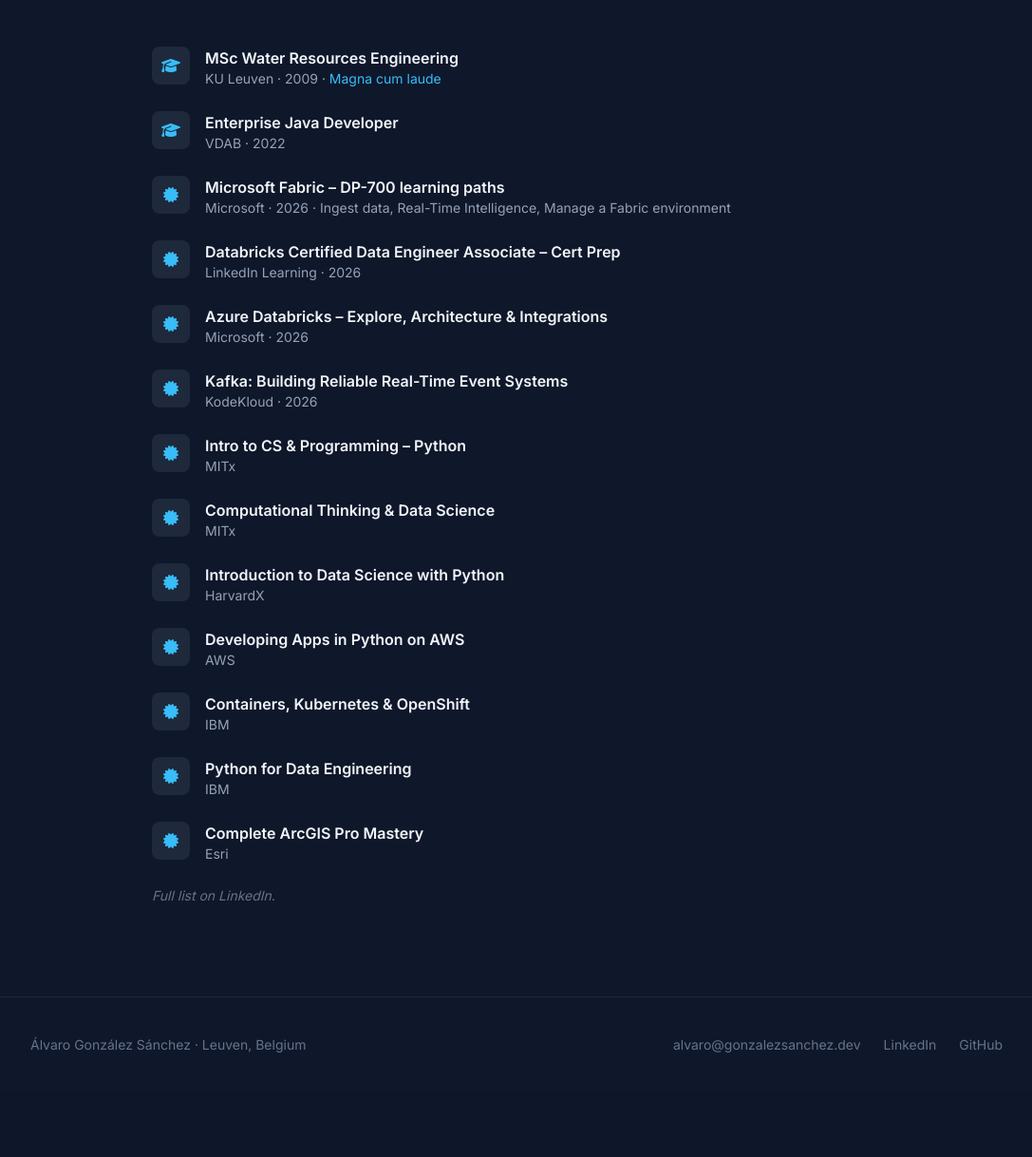
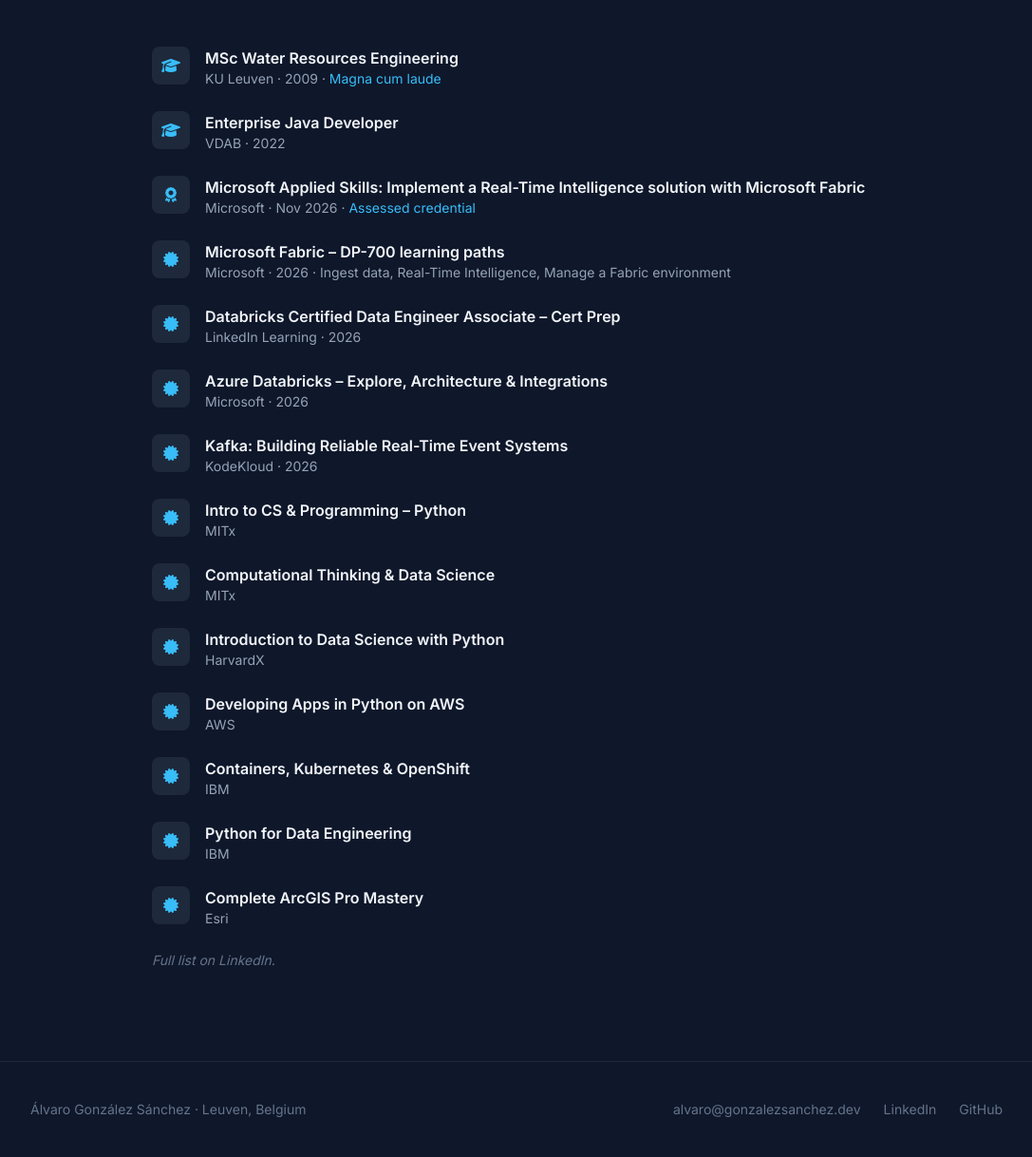
Before and after one commit to GonzalezSanchez/portfolio-website, a FastAPI app: template templates/index.html in a window 1280 px wide. Shown: the part 4627-5845 px from the top of the page at 95% size, without its empty margins (96-1183 px from the left). Before the commit the page ends 5735 px from the top, so only its background shows below. Run offline with FastAPI, Linux system fonts and the light colour scheme; the template is opened without the code that fills it, so the values that code supplies are empty; some libraries are stand-ins or nearby versions.

Commit message:
Add Microsoft Applied Skills credential (Real-Time Intelligence with Fabric)

```diff
--- a/templates/index.html
+++ b/templates/index.html
@@ -443,6 +443,16 @@
 
                 <div class="flex gap-4">
                     <div class="w-10 h-10 bg-slate-800 rounded-lg flex items-center justify-center shrink-0">
+                        <i class="fas fa-award text-sky-400"></i>
+                    </div>
+                    <div>
+                        <h3 class="font-semibold">Microsoft Applied Skills: Implement a Real-Time Intelligence solution with Microsoft Fabric</h3>
+                        <p class="text-slate-400 text-sm">Microsoft · Nov 2026 · <span class="text-sky-400">Assessed credential</span></p>
+                    </div>
+                </div>
+
+                <div class="flex gap-4">
+                    <div class="w-10 h-10 bg-slate-800 rounded-lg flex items-center justify-center shrink-0">
                         <i class="fas fa-certificate text-sky-400"></i>
                     </div>
                     <div>
```
